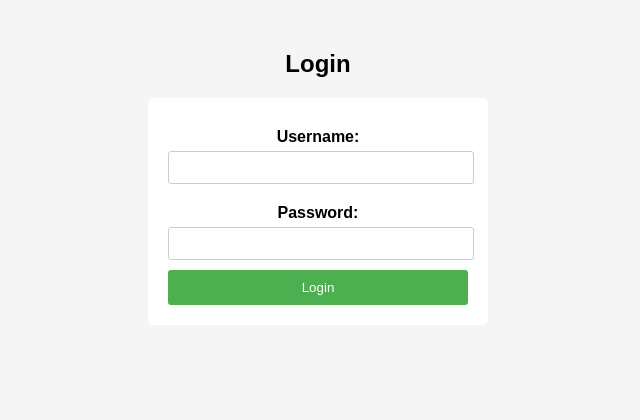
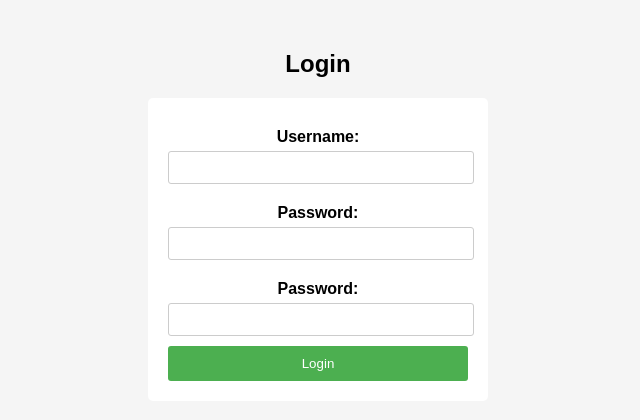
Before and after one commit to GeethaReddy8920/myapp, a Java web app: page / in a window 1280 px wide. Shown: the top 420 px of the page, without its empty margins (322-962 px from the left). Run offline with Tomcat 11, a stand-in JSP engine, Linux system fonts and the light colour scheme.

Commit message:
modified

```diff
--- a/src/main/webapp/index.jsp
+++ b/src/main/webapp/index.jsp
@@ -51,6 +51,10 @@
     <label for="password">Password:</label>
     <input type="password" id="password" name="password" required>
 
+    <label for="password">Password:</label>
+    <input type="password" id="password" name="password" required>
+
+
    <button type="submit">Login</button>
 </form>
 </body>
```
